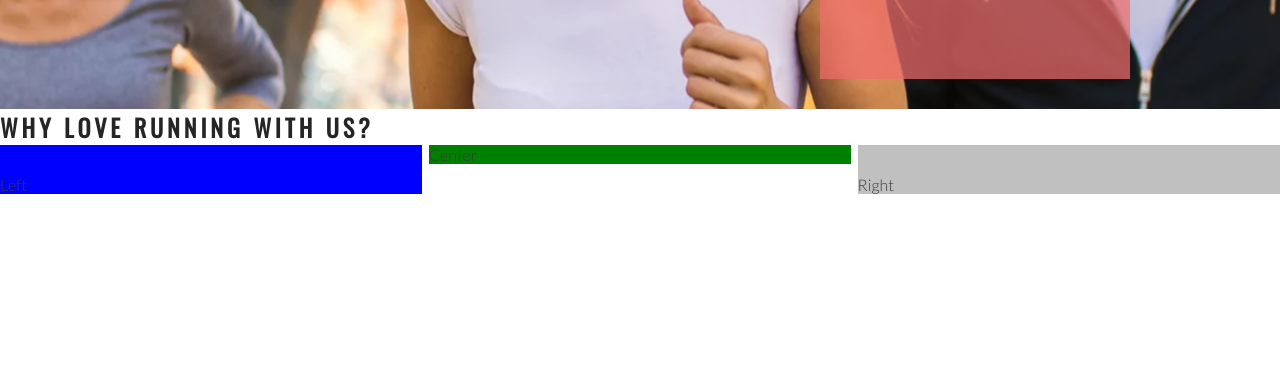
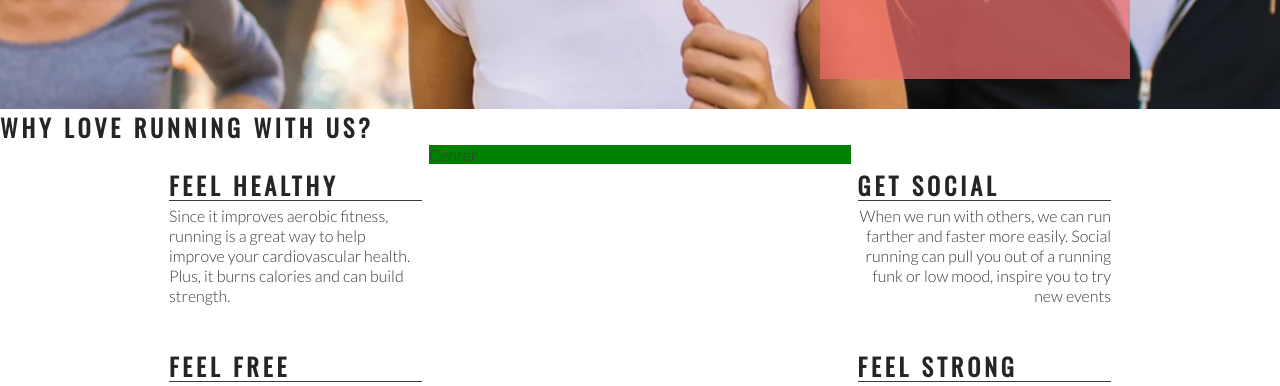
Before and after one commit to Jaredslocker21/loverunnin, a plain HTML site: page index.html in a window 1280 px wide. Shown: the part 566-952 px from the top of the page. Drawn offline with nearby package versions, Linux system fonts and the light colour scheme.

Commit message:
Add right and about section content and style

```diff
--- a/assets/css/style.css
+++ b/assets/css/style.css
@@ -126,14 +126,14 @@ background: url('../images/hero-image.webp') no-repeat center center;
     padding-top: 30px;
     width: 33%;
     float: left;
-    background-color: blue;
+
 }
 
 #right-about {
     padding-top: 30px;
     width: 33%;
     float: right;
-    background-color: silver;
+
 
 }
 
@@ -142,3 +142,33 @@ background: url('../images/hero-image.webp') no-repeat center center;
     margin: 0 auto;
     background-color: green;
 }
+
+hr {
+    border-top: 1px solid #3a3a3a;
+    width: 100%;
+    margin: 5px 0;
+}
+
+.left-about-heading{
+    width: 60%;
+    float: right;
+    line-height: 20px;
+    clear: both;
+    margin-bottom: 50px;
+}
+
+.right-about-heading{
+    width: 60%;
+    float: left;
+    line-height: 20px;
+    clear: both;
+    margin-bottom: 50px;
+}
+
+.right-about-heading h2 {
+    text-align: : right;
+}
+
+.right-about-heading p {
+    text-align: right;
+}
--- a/index.html
+++ b/index.html
@@ -41,8 +41,36 @@
     </section>
     <section id="club-ethos">
         <h1>Why Love Running With Us?</h1>
-        <div id="left-about">Left</div>
-        <div id="right-about">Right</div>
+        <div id="left-about">
+          <div class="left-about-heading">
+              <h2>Feel Healthy</h2>
+              <hr>
+              <p>
+                  Since it improves aerobic fitness, running is a great way to help improve your cardiovascular health. Plus, it burns calories and can build strength.
+                </p>
+          </div>
+          <div class="left-about-heading">
+                <h2>Feel Free</h2>
+                <hr>
+                <p>
+                    Physical exercise, running included, is known to release endorphins in the brain. Endorphins make you more energetic, more awake and, yes, happier.
+                </p>
+            </div>
+        </div>
+        <div id="right-about">
+            <div class="right-about-heading">
+                <h2>Get Social</h2>
+                <hr>
+                <p>When we run with others, we can run farther and faster more easily. Social running can pull
+                    you out of a running funk or low mood, inspire you to try new events
+                </p>
+            </div>
+            <div class="right-about-heading">
+                <h2>Feel Strong</h2>
+                <hr>
+                <p>Running strengthens your heart by pumping blood more effectively through your body.</p>
+            </div>
+        </div>
         <div id="center-about">Center</div>
     </section>
     <section>
```
